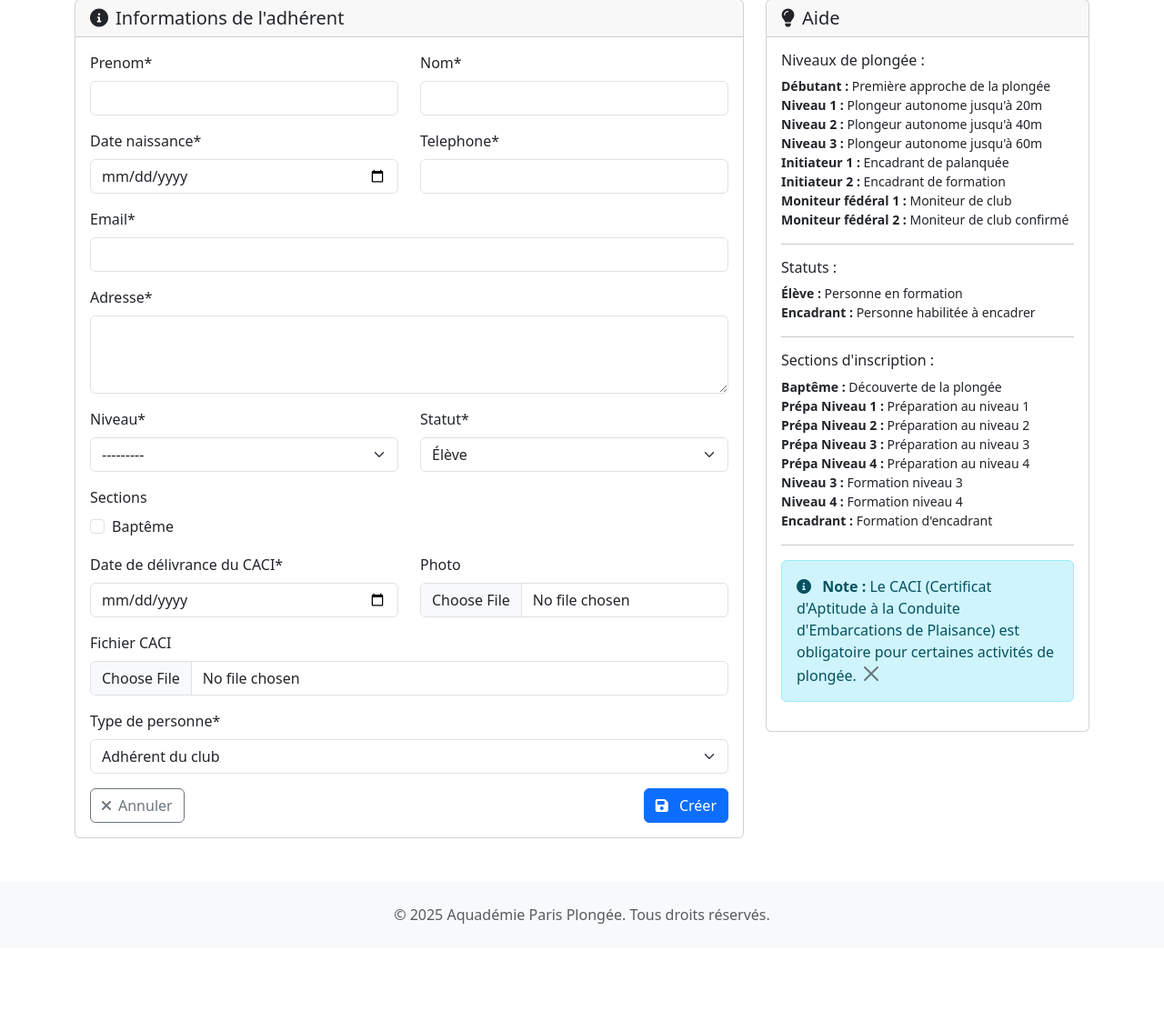
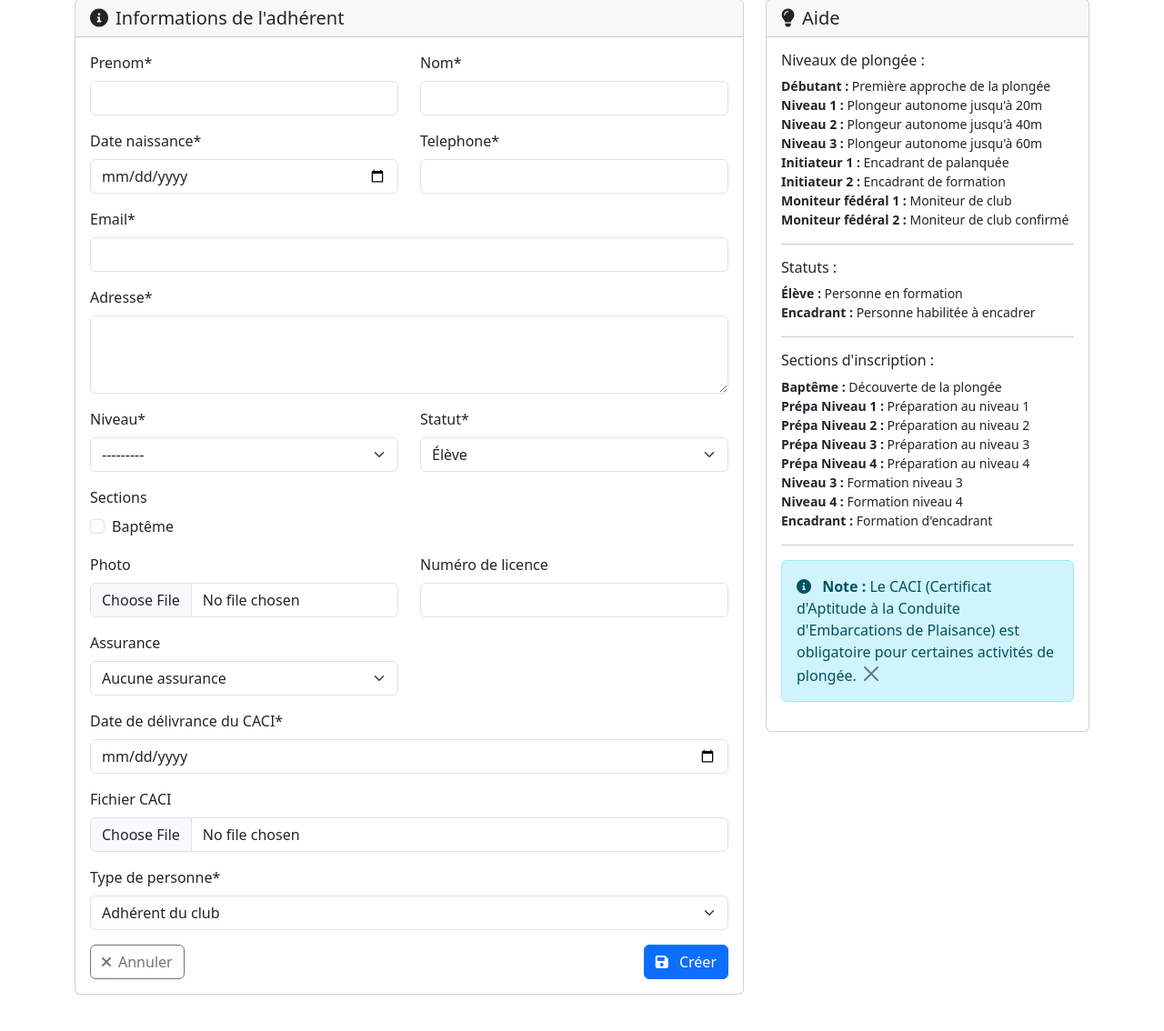
Before and after one commit to abissolah/aquademie-technique, a Django app: page /adherents/nouveau/ in a window 1280 px wide. Shown: the part 161-1295 px from the top of the page at 91% size. Before the commit the page ends 1177 px from the top, so only its background shows below. Run offline with Django 5.2, Linux system fonts and the light colour scheme; a user stored in the database is signed in; tables that the repository leaves empty hold one stand-in row (values such as "Sample post"); some libraries are stand-ins or nearby versions.

Commit message:
Ajout des champs numéro de licence et assurance à l'adhérent (modèle, formulaires, templates)

```diff
--- a/gestion/forms.py
+++ b/gestion/forms.py
@@ -6,7 +6,7 @@ class AdherentForm(forms.ModelForm):
         model = Adherent
         fields = [
             'nom', 'prenom', 'date_naissance', 'adresse', 'email',
-            'telephone', 'photo', 'date_delivrance_caci', 'niveau', 'statut', 'sections',
+            'telephone', 'photo', 'numero_licence', 'assurance', 'date_delivrance_caci', 'niveau', 'statut', 'sections',
             'type_personne', 'caci_fichier'
         ]
         widgets = {
@@ -197,7 +197,7 @@ class NonAdherentInscriptionForm(forms.ModelForm):
         model = Adherent
         fields = [
             'nom', 'prenom', 'date_naissance', 'adresse', 'email',
-            'telephone', 'date_delivrance_caci', 'niveau', 'statut', 'sections', 'caci_fichier'
+            'telephone', 'photo', 'numero_licence', 'assurance', 'date_delivrance_caci', 'niveau', 'statut', 'sections', 'caci_fichier'
         ]
         widgets = {
             'date_naissance': forms.DateInput(
@@ -220,7 +220,7 @@ class AdherentPublicForm(forms.ModelForm):
         model = Adherent
         fields = [
             'nom', 'prenom', 'date_naissance', 'adresse', 'email',
-            'telephone', 'caci_fichier', 'date_delivrance_caci', 'niveau', 'statut'
+            'telephone', 'photo', 'numero_licence', 'assurance', 'caci_fichier', 'date_delivrance_caci', 'niveau', 'statut'
         ]
         widgets = {
             'date_naissance': forms.DateInput(
--- a/gestion/models.py
+++ b/gestion/models.py
@@ -56,6 +56,18 @@ class Adherent(models.Model):
     email = models.EmailField()
     telephone = models.CharField(max_length=20)
     photo = models.ImageField(upload_to='photos_adherents/', blank=True, null=True)
+    numero_licence = models.CharField(max_length=50, blank=True, null=True, verbose_name="Numéro de licence")
+    ASSURANCE_CHOICES = [
+        ('', 'Aucune assurance'),
+        ('Piscine', 'Piscine'),
+        ('Loisir 1', 'Loisir 1'),
+        ('Loisir 2', 'Loisir 2'),
+        ('Loisir 3', 'Loisir 3'),
+        ('Loisir Top 1', 'Loisir Top 1'),
+        ('Loisir Top 2', 'Loisir Top 2'),
+        ('Loisir Top 3', 'Loisir Top 3'),
+    ]
+    assurance = models.CharField(max_length=20, choices=ASSURANCE_CHOICES, blank=True, default='', verbose_name="Assurance")
     date_delivrance_caci = models.DateField(verbose_name="Date de délivrance du CACI")
     niveau = models.CharField(max_length=20, choices=NIVEAUX_CHOICES)
     statut = models.CharField(max_length=10, choices=STATUT_CHOICES, default='eleve')
--- a/templates/gestion/adherent_form.html
+++ b/templates/gestion/adherent_form.html
@@ -66,12 +66,16 @@
 
                     <div class="row">
                         <div class="col-md-6">
-                            {{ form.date_delivrance_caci|as_crispy_field }}
+                            {{ form.photo|as_crispy_field }}
                         </div>
                         <div class="col-md-6">
-                            {{ form.photo|as_crispy_field }}
+                            {{ form.numero_licence|as_crispy_field }}
+                        </div>
+                        <div class="col-md-6">
+                            {{ form.assurance|as_crispy_field }}
                         </div>
                     </div>
+                    {{ form.date_delivrance_caci|as_crispy_field }}
 
                     {{ form.caci_fichier|as_crispy_field }}
                     {% if object and object.caci_fichier %}
--- a/templates/gestion/adherent_public_form.html
+++ b/templates/gestion/adherent_public_form.html
@@ -18,6 +18,10 @@
                 {% endif %}
                 <form method="post" enctype="multipart/form-data" novalidate>
                     {% csrf_token %}
+                    {{ form.photo|as_crispy_field }}
+                    {{ form.numero_licence|as_crispy_field }}
+                    {{ form.assurance|as_crispy_field }}
+                    {{ form.date_delivrance_caci|as_crispy_field }}
                     {{ form|crispy }}
                     <div class="d-flex justify-content-end mt-3">
                         <button type="submit" class="btn btn-primary">
```
Also changed, not shown: templates/gestion/inscription_seance.html (+19 -0 lines), gestion/migrations/0002_adherent_assurance_adherent_numero_licence.py (added).
